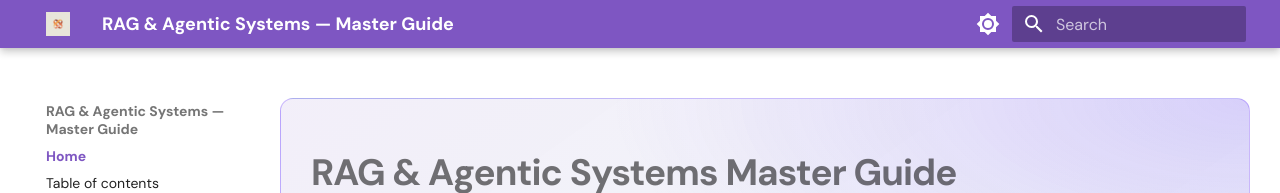
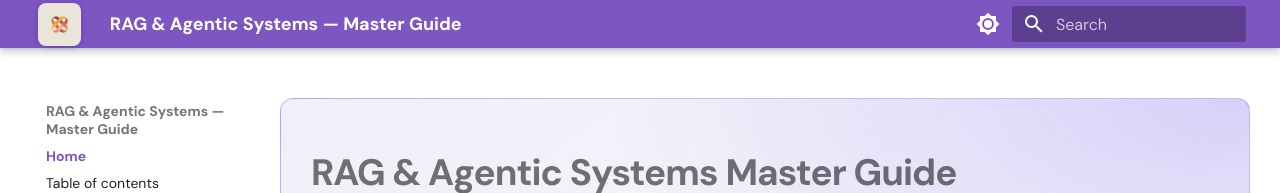
Before and after one commit to DARK-art108/RAG_Agentic_Designs, an MkDocs documentation site: the page built from docs/index.md, in a window 1280 px wide. Shown: the top 193 px of the page. Built offline with MkDocs 1.6.1 and Material for MkDocs 9.7.7, drawn with Linux system fonts in a browser that asks for light colours.

Commit message:
style header logo sizing for readability
Increase logo prominence with sizing, spacing, and subtle container styling on desktop and mobile.

```diff
--- a/docs/stylesheets/extra.css
+++ b/docs/stylesheets/extra.css
@@ -169,6 +169,23 @@
   backdrop-filter: saturate(180%) blur(12px);
 }
 
+/* Brand logo: larger, cleaner, more prominent */
+.md-header__button.md-logo {
+  margin: 0 0.3rem 0 0.1rem;
+  padding: 0.12rem;
+  border-radius: 0.5rem;
+  background: color-mix(in srgb, var(--doc-accent-violet) 14%, transparent);
+}
+
+.md-header__button.md-logo img,
+.md-header__button.md-logo svg {
+  width: auto;
+  height: 2.15rem;
+  max-height: 2.15rem;
+  border-radius: 0.4rem;
+  box-shadow: 0 1px 6px color-mix(in srgb, var(--md-default-fg-color) 25%, transparent);
+}
+
 /* Hero — home only */
 .doc-hero {
   margin: 0 -0.8rem 2rem;
@@ -270,4 +287,10 @@
     text-align: center;
   }
 
+  .md-header__button.md-logo img,
+  .md-header__button.md-logo svg {
+    height: 1.8rem;
+    max-height: 1.8rem;
+  }
+
 }
```
